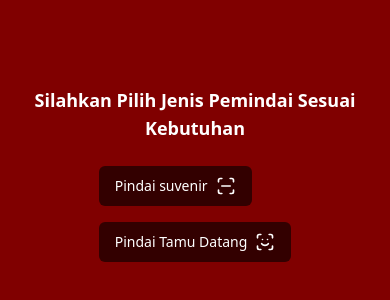
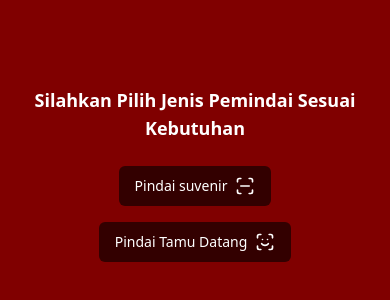
Before and after one commit to ijlalWindhi/wedding-invitation, a Next.js app: page /admin/scanner in a window 390 px wide. Shown: the part 248-548 px from the top of the page. Built offline with nearby package versions, Linux system fonts and the light colour scheme.

Commit message:
change(scanner):responsive button

```diff
--- a/app/(root)/admin/scanner/page.tsx
+++ b/app/(root)/admin/scanner/page.tsx
@@ -8,7 +8,7 @@ function page() {
       <h1 className="font-semibold text-lg text-center">
         Silahkan Pilih Jenis Pemindai Sesuai Kebutuhan
       </h1>
-      <div className="flex flex-col sm:flex-row gap-4">
+      <div className="flex flex-col items-center justify-center sm:flex-row gap-4">
         <Link href="/admin/scanner/souvenirs">
           <Button>
             Pindai suvenir <ScanLine className="w-5 h-5 ml-2" />
```
